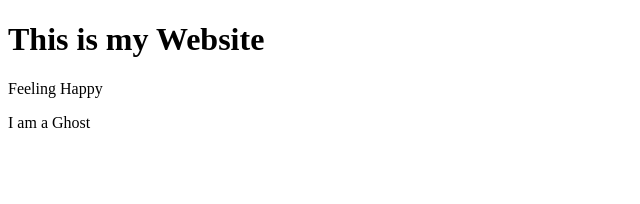
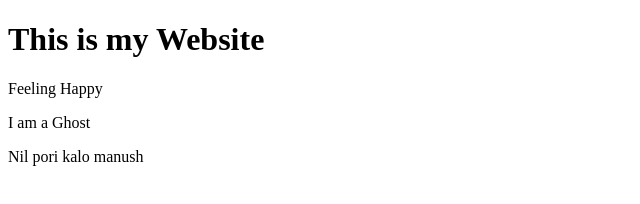
Before and after one commit to InvincibleIH/InvincibleIH, a plain HTML site: page index.html in a window 1280 px wide. Shown: the whole page, without its empty margins (0-640 px from the left). Drawn offline with Linux system fonts and the light colour scheme.

Commit message:
ready to push

```diff
--- a/index.html
+++ b/index.html
@@ -10,5 +10,6 @@
     <h1>This is my Website</h1>
     <p>Feeling Happy</p>
     <p>I am a Ghost</p>
+    <p>Nil pori kalo manush</p>
 </body>
 </html>
```
